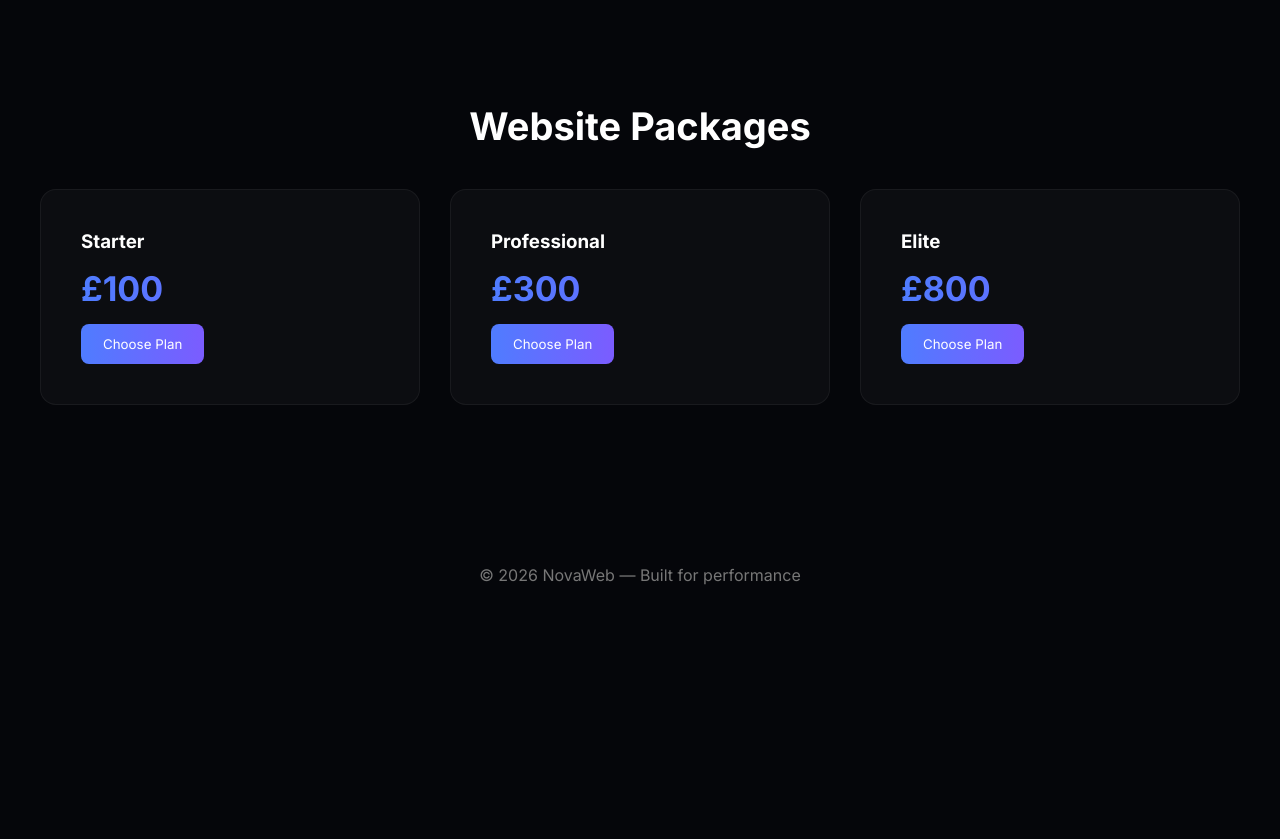
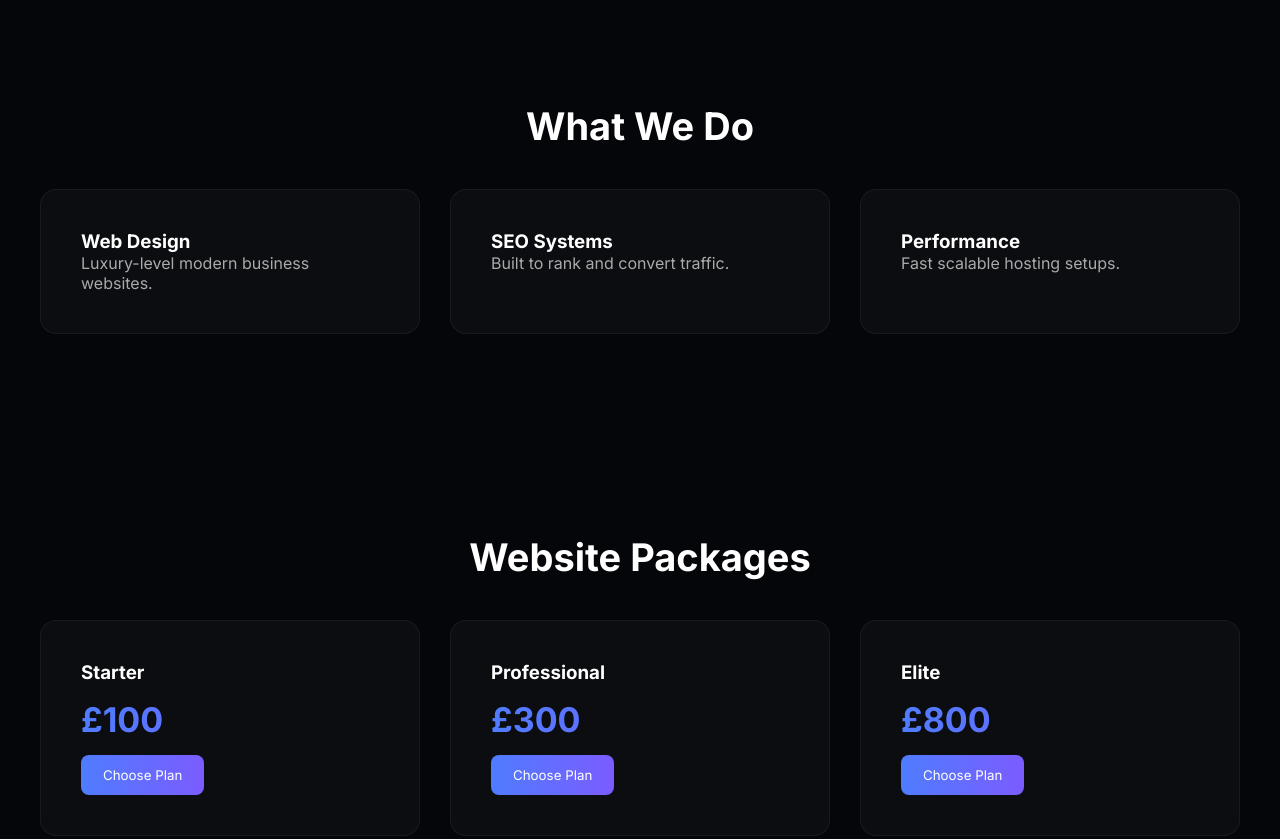
Before and after one commit to TheresABogeyOnYou/NovaWeb, a plain HTML site: page index.html in a window 1280 px wide. Shown: the part 797-1636 px from the top of the page. Before the commit the page ends 1442 px from the top, so only its background shows below. Drawn offline with Linux system fonts and the light colour scheme.

Commit message:
update website

```diff
--- a/index.html
+++ b/index.html
@@ -10,11 +10,17 @@
     <link rel="stylesheet" href="https://cdnjs.cloudflare.com/ajax/libs/font-awesome/6.5.0/css/all.min.css">
 
     <style>
+        /* ================= GLOBAL ================= */
+
         * {
             margin: 0;
             padding: 0;
             box-sizing: border-box;
             font-family: 'Inter', sans-serif;
+        }
+
+        html {
+            scroll-behavior: smooth;
         }
 
         body {
@@ -88,7 +94,6 @@
 
         .hero h1 {
             font-size: 60px;
-            line-height: 1.1;
             margin-bottom: 20px;
         }
 
@@ -150,6 +155,10 @@
         .card.show {
             transform: translateY(0);
             opacity: 1;
+        }
+
+        .card p {
+            color: #aaa;
         }
 
         .card h1 {
@@ -220,6 +229,8 @@
 
 <body>
 
+    <!-- ================= NAV ================= -->
+
     <header>
         <div class="nav">
 
@@ -241,7 +252,8 @@
         </div>
     </header>
 
-    <!-- HERO -->
+    <!-- ================= HERO ================= -->
+
     <section class="hero" id="home">
 
         <div class="hero-text">
@@ -258,7 +270,37 @@
 
     </section>
 
-    <!-- PRICING -->
+    <!-- ================= SERVICES ================= -->
+
+    <section id="services">
+        <div class="container">
+
+            <h2>What We Do</h2>
+
+            <div class="cards">
+
+                <div class="card">
+                    <h3>Web Design</h3>
+                    <p>Luxury-level modern business websites.</p>
+                </div>
+
+                <div class="card">
+                    <h3>SEO Systems</h3>
+                    <p>Built to rank and convert traffic.</p>
+                </div>
+
+                <div class="card">
+                    <h3>Performance</h3>
+                    <p>Fast scalable hosting setups.</p>
+                </div>
+
+            </div>
+
+        </div>
+    </section>
+
+    <!-- ================= PRICING ================= -->
+
     <section id="pricing">
         <div class="container">
 
@@ -291,16 +333,38 @@
                 </div>
 
             </div>
+
         </div>
     </section>
+
+    <!-- ================= ABOUT ================= -->
+
+    <section id="about">
+        <div class="container about">
+
+            <img src="https://images.unsplash.com/photo-1556761175-b413da4baf72?q=80&w=1600&auto=format&fit=crop">
+
+            <div>
+                <h2>About NovaWeb</h2>
+                <p style="color:#aaa;font-size:18px;line-height:1.7">
+                    NovaWeb builds premium digital experiences inspired by elite
+                    creative agencies focused on performance and conversion.
+                </p>
+            </div>
+
+        </div>
+    </section>
+
+    <!-- ================= FOOTER ================= -->
 
     <footer>
         © 2026 NovaWeb — Built for performance
     </footer>
 
+    <!-- ================= SCRIPT ================= -->
+
     <script>
 
-        /* CARD SCROLL ANIMATION */
         const cards = document.querySelectorAll('.card');
 
         const observer = new IntersectionObserver(entries => {
```
